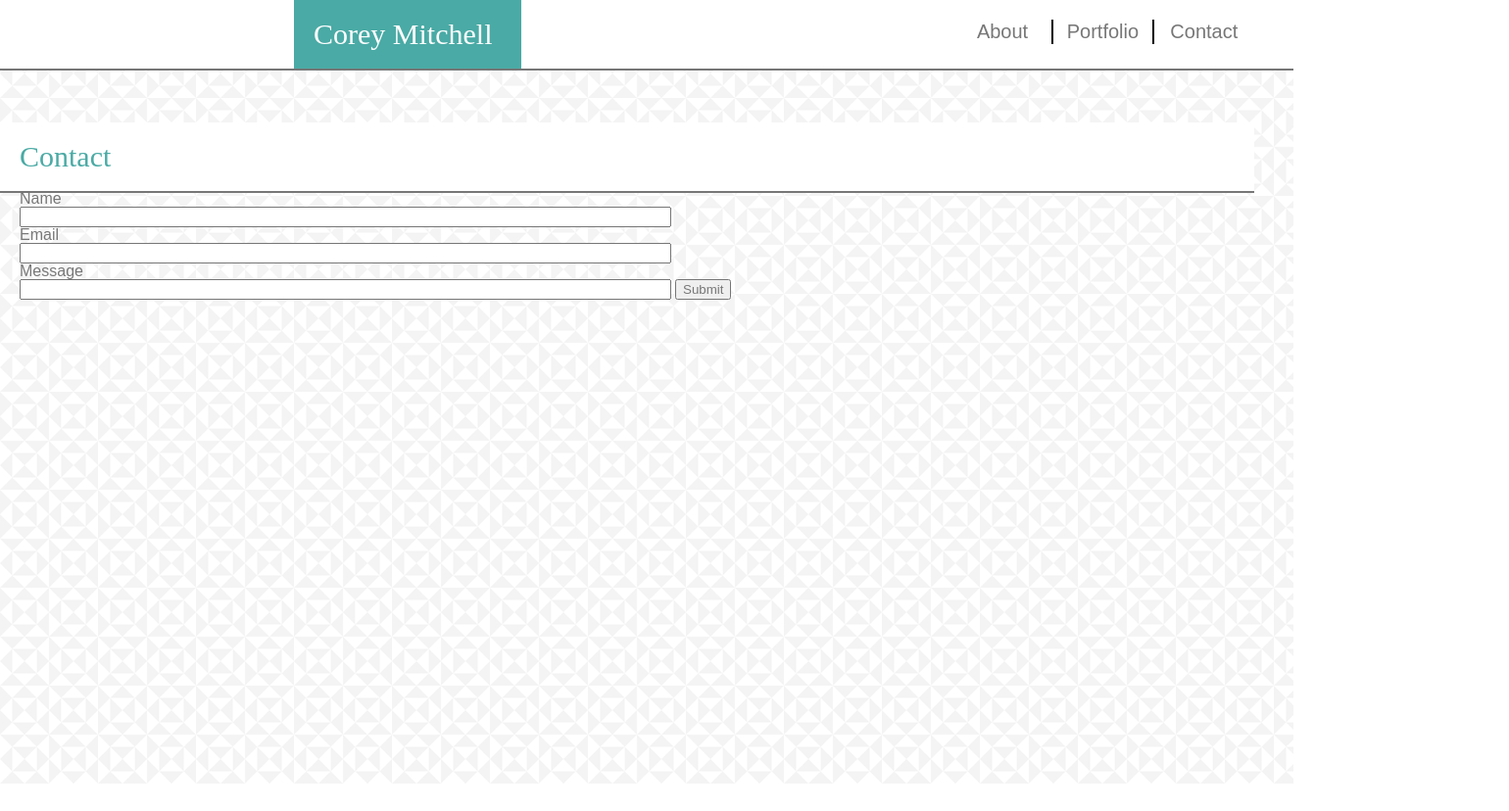
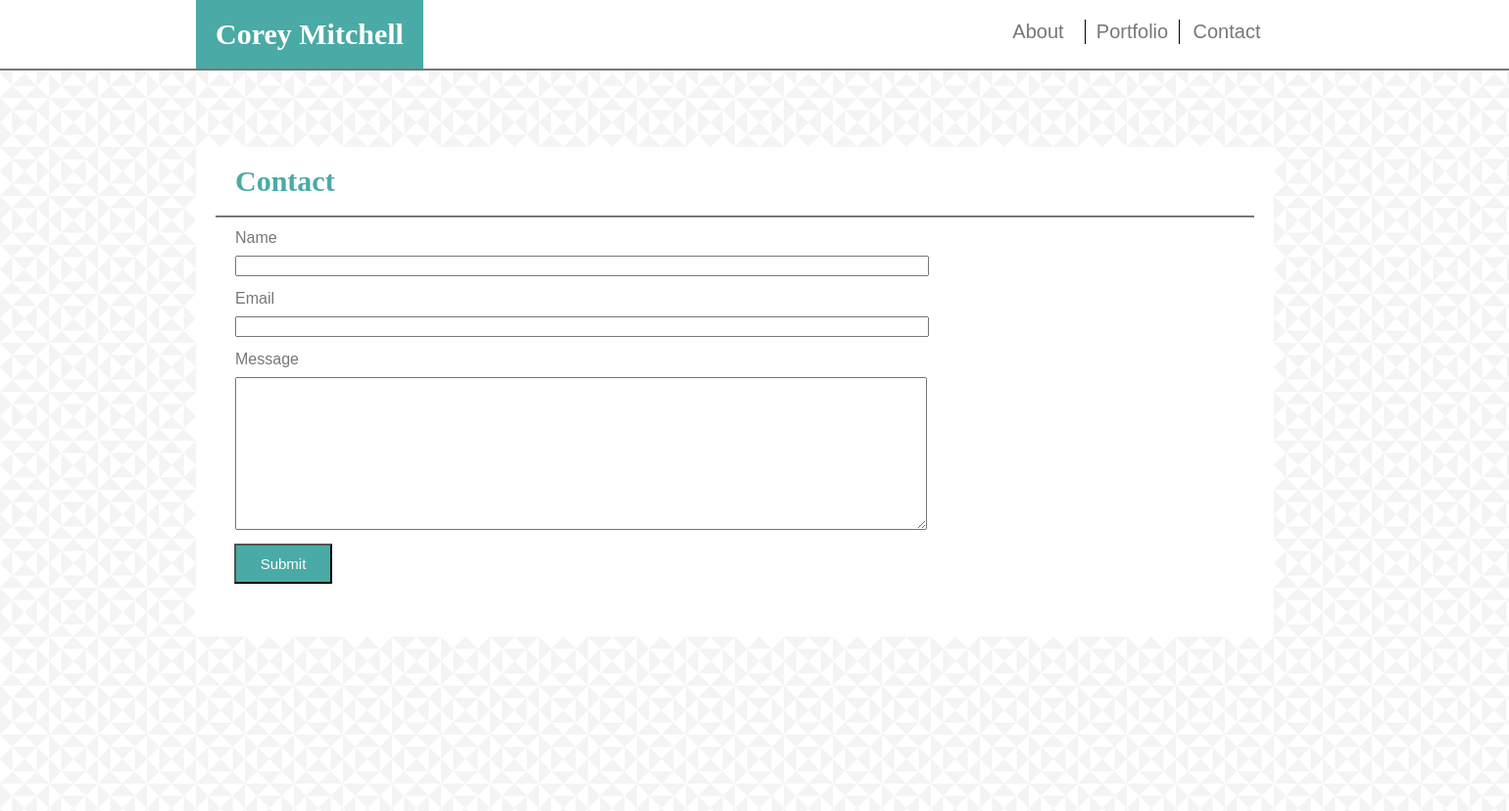
Before and after one commit to corey-mitchell/Basic-Portfolio, a plain HTML site: page contact.html in a window 1280 px wide. Shown: the whole page at 98% size, 1540 px wide, since content can reach past the window. Before the commit the page ends 800 px from the top, so only its background shows below. Drawn offline with Linux system fonts and the light colour scheme.

Commit message:
finished contact tab

```diff
--- a/assets/css/style.css
+++ b/assets/css/style.css
@@ -1,24 +1,41 @@
 /*background image*/
+
 body{
     background-image: url("../images/background.png");
+    width: 960px;
  }
+
+ .background-box{
+    position: relative;
+    color: white;
+    background-color: white;
+    top: 150px;
+    left: 200px;
+    width: 1100px;
+    height: 500px;
+    z-index: 0;
+}
+
+
+ /*header*/
 
 
 
- /*header*/
  h1 {
-     position: absolute;
+     position: relative;
      top: 0;
-     left: 300px;
+     left: 200px;
      margin: 0;
      padding: 20px;
      float: left;
-     width: 15%;
+     width: 20%;
      font-family: 'Times New Roman', Times, serif;
      font-size: 30px;
+     font-weight: bold;
      background-color: #4aaaa5;
      color: white;
      z-index: 1;
+     overflow: visible;
     }
 
 .buttons {
@@ -26,33 +43,34 @@ body{
     float: right;
     top: 20px;
     margin:0;
-    width: 8%;
+    left: 340px;
+    width: 10%;
     font-size: 20px;
     font-family:Arial, Helvetica, sans-serif;
     color: #777777;
     background-color: white;
+    border-width: thin;
     border-top: none;
     border-bottom: none;
     border-left: none;
     z-index: 1;
 }
 
-/*gets rid of the right side border left on the last button*/
+/*gets rid of the right side border on the contact button*/
 #c-button{
     border-right: none;
 }
 
 /*used to fill in white space between name and buttons in header*/
 .header-fill {
-    position: absolute;
-    top: 0;
-    left: 0;
+    position: relative;
+    bottom: 70px;
     margin: 0;
     border-bottom: 10px #777777;
     background-color: white;
     color: white;
     float: left;
-    width: 100%;
+    width: 50em;
     font-size: 30px;
     padding: 20px;
     z-index: 0;
@@ -62,6 +80,9 @@ body{
 
 
 /*about me content*/
+
+
+
 #about {
    clear:both;
     position: relative;
@@ -86,6 +107,9 @@ body{
 
 
 /*portfolio content*/
+
+
+
 #portfolio {
     clear:both;
 }
@@ -93,23 +117,106 @@ body{
 
 
 /*contact content*/
-#contact-h2 {
+
+
+
+#c-title {
     clear:both;
     position: relative;
-    top: 100px;
+    left: 200px;
+    bottom: 370px;
+    width: 1020px;
+    margin: 20px;
     padding: 20px;
     background-color: white;
     color: #4aaaa5;
     box-shadow: 0px 2px #777777;
     font-family: 'Times New Roman', Times, serif;
     font-size: 30px;
-
+    font-weight: bold;
+    z-index: 1;
 }
 
-.contact{
+/*name entry*/
+#c-name {
     position: relative;
-    top: 100px;
-    left: 20px;
+    bottom: 375px;
+    left: 200px;
+    margin: 5px;
+    margin-left: 40px;
     font-family: Arial, Helvetica, sans-serif;
     color: #777777;
 }
+
+#c-name-box {
+    position: relative;
+    bottom: 375px;
+    left: 200px;
+    margin: 5px;
+    margin-left: 40px;
+    width: 700px;
+    font-family: Arial, Helvetica, sans-serif;
+    color: #777777;
+}
+
+/*email entry*/
+#c-email {
+    position: relative;
+    bottom: 370px;
+    left: 200px;
+    margin: 5px;
+    margin-left: 40px;
+    font-family: Arial, Helvetica, sans-serif;
+    color: #777777;
+}
+
+#c-email-box {
+    position: relative;
+    bottom: 370px;
+    left: 200px;
+    margin: 5px;
+    margin-left: 40px;
+    width: 700px;
+    font-family: Arial, Helvetica, sans-serif;
+    color: #777777;
+}
+
+/*message entry*/
+#c-message {
+    position: relative;
+    bottom: 365px;
+    left: 200px;
+    margin: 5px;
+    margin-left: 40px;
+    font-family: Arial, Helvetica, sans-serif;
+    color: #777777;
+}
+
+#c-message-box {
+    position: relative;
+    bottom: 365px;
+    left: 200px;
+    margin: 5px;
+    margin-left: 40px;
+    width: 700px;
+    height: 150px;
+    text-align: left;
+    font-family: Arial, Helvetica, sans-serif;
+    color: #777777;
+}
+
+/*submit button*/
+#submit-btn {
+    position: relative;
+    bottom: 330px;
+    right: 516px;
+    padding: 10px;
+    width: 100px;
+    font-family: Arial, Helvetica, sans-serif;
+    font-size: 15px;
+    background-color: #4aaaa5;
+    color: white;
+
+
+
+}
--- a/contact.html
+++ b/contact.html
@@ -22,18 +22,20 @@
 
             <p class="header-fill">#</p>
 
-        <h2 id="contact-h2">Contact</h2>
+            <p class="background-box">#</p>
 
-            <p class="contact">Name</p>
-                <input class="contact" type="text" name="nametexbox" size="80">
+        <h2 id="c-title">Contact</h2>
 
-            <p class="contact">Email</p>
-                <input class="contact" type="text" name="nametexbox" size="80">
+            <p id="c-name">Name</p>
+                <input id="c-name-box" type="text" name="nametexbox" size="100">
 
-            <p class="contact">Message</p>
-                <input class="contact" type="text" name="nametexbox" size="80">
+            <p id="c-email">Email</p>
+                <input id="c-email-box" type="text" name="nametexbox" size="100">
 
-                <button class="contact">Submit</button>
+            <p id="c-message">Message</p>
+                <textarea id="c-message-box" type="text" name="nametexbox" size="100" maxlength="250"></textarea>
+
+                <button id="submit-btn">Submit</button>
 
 
     </body>
```
Also changed, not shown: index.html (+2 -0 lines), portfolio.html (+2 -0 lines).
